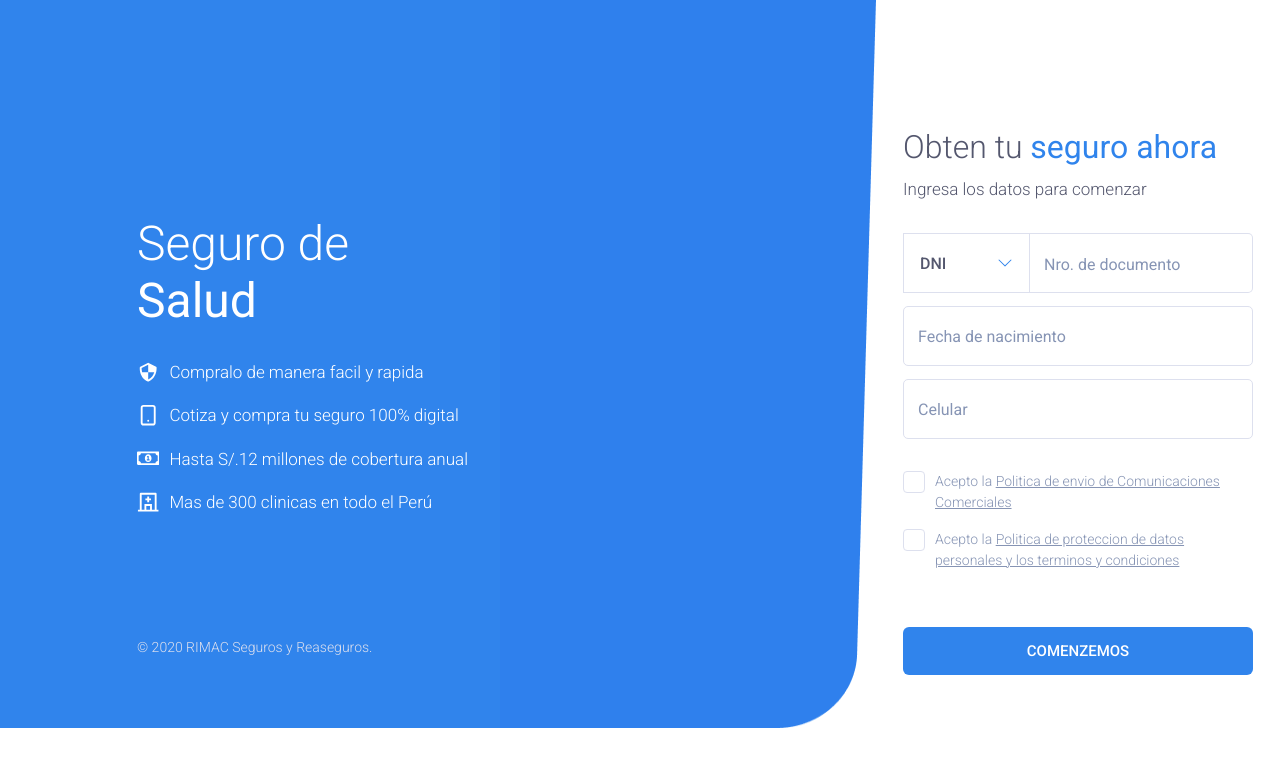
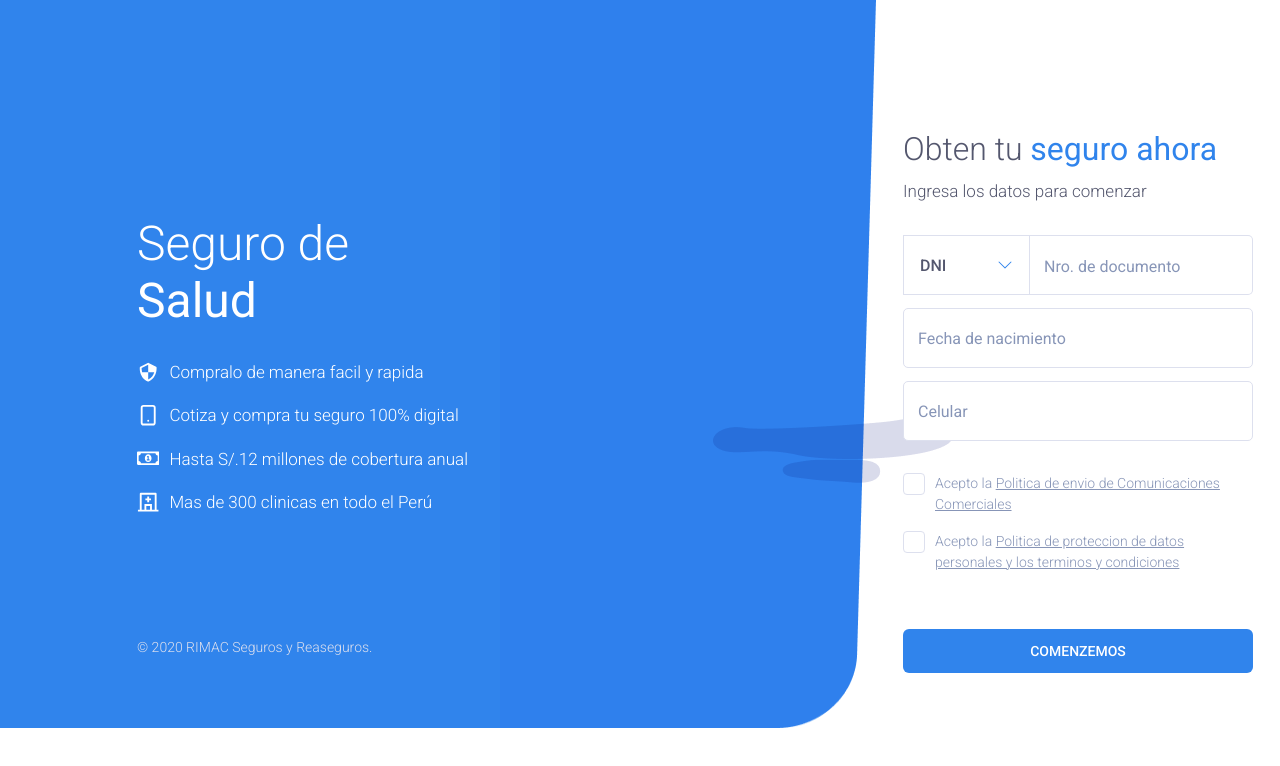
Before and after one commit to BiloCode/reto-tecnico-team-tata, a React (Create React App) app: page / in a window 1280 px wide. Shown: the top 766 px of the page. Built offline with nearby package versions, Linux system fonts and the light colour scheme.

Commit message:
Arreglo de colores en la aplicacion

```diff
--- a/src/components/common/Background/index.tsx
+++ b/src/components/common/Background/index.tsx
@@ -1,6 +1,8 @@
 import { FC } from 'react';
+import "./styles.scss";
+
 import Base from 'assets/images/Base.png';
-import "./styles.scss";
+import Other from 'assets/images/Illustration-base.png';
 
 const Background : FC = ({ children }) => (
   <div className="background">
@@ -9,6 +11,7 @@ const Background : FC = ({ children }) => (
     </div>
     <div className="background__image-container">
       <img className="background__image" src={Base} alt="base-default" />
+      <img className="background__image-float" src={Other} alt="base-float" />
     </div>
   </div>
 );
--- a/src/components/common/Background/styles.scss
+++ b/src/components/common/Background/styles.scss
@@ -11,10 +11,17 @@ $background-height: 728px;
   &__image-container {
     width: 376px;
     height: $background-height;
+    position: relative;
   }
 
   &__image {
     width: inherit;
     height: inherit;
   }
+
+  &__image-float {
+    position: absolute;
+    right: -30%;
+    bottom: 30%;
+  }
 }
--- a/src/components/common/Button/styles.scss
+++ b/src/components/common/Button/styles.scss
@@ -2,21 +2,30 @@
   min-width: 180px;
   outline: none;
   padding: 1em;
-  font-size: 15px;
+  font-size: 14px;
   border-radius: 6px;
   border: none;
   font-weight: 500;
   font-family: var(--roboto-font);
   text-transform: uppercase;
   cursor: pointer;
+  transition: .3s;
 
   &:not(--ghost) {
     background-color: var(--color-primary);
     color: #fff;
   }
 
+  &:hover {
+    background-color: var(--color-primary-dark);
+  }
+
   &.button--ghost {
-    background-color: var(--color-common);
+    background-color: var(--color-common-light);
     color: var(--color-text-light);
+
+    &:hover {
+      background-color: var(--color-common-light);
+    }
   }
 }
--- a/src/components/common/PlanCard/styles.scss
+++ b/src/components/common/PlanCard/styles.scss
@@ -9,6 +9,7 @@
   padding: 1.5em 1em;
   box-sizing: border-box;
   cursor: pointer;
+  transition: .3s;
 
   &__price, &__title, &__time {
     width: 100%;
--- a/src/components/common/RadioInput/styles.scss
+++ b/src/components/common/RadioInput/styles.scss
@@ -24,7 +24,7 @@
 
   &__title {
     font-weight: 400;
-    color: var(--color-text);
+    color: var(--color-common);
     font-family: var(--roboto-font);
     font-size: 16px;
   }
@@ -39,4 +39,8 @@
     border-radius: 50%;
     background-color: var(--color-secondary);
   }
+
+  &__input:checked ~ &__title {
+    color: var(--color-text);
+  }
 }
--- a/src/components/layouts/BenefitsLayout/styles.scss
+++ b/src/components/layouts/BenefitsLayout/styles.scss
@@ -1,17 +1,17 @@
 $global-padding: 2.5em 2em;
 
 .benefits-layout {
-  border: 1px solid var(--color-common);
+  border: 1px solid var(--color-common-light);
   border-radius: 8px;
 
   &__header,
   &__detail {
-    border-bottom: 1px solid var(--color-common);
+    border-bottom: 1px solid var(--color-common-light);
   }
 
   &__header {
     padding: .8em 1em;
-    background-color: var(--color-common);
+    background-color: var(--color-common-light);
     text-align: center;
   }
 
--- a/src/config/plan_detail.ts
+++ b/src/config/plan_detail.ts
@@ -3,7 +3,7 @@ import Illustration from "assets/images/Illustration.png"
 export const plan_detail = [
   {
     price : 1,
-    plan_name : "basic",
+    plan_name : "basico",
     image : Illustration,
     benefits_id : [0,1]
   },
@@ -20,7 +20,7 @@ export const plan_detail = [
     benefits_id : [0,1,2,3,4]
   },
   {
-    price : 10,
+    price : 15,
     plan_name : "full",
     image : Illustration,
     benefits_id : [0,1,2,3,4,5]
--- a/src/index.scss
+++ b/src/index.scss
@@ -2,11 +2,14 @@
 
 :root {
   --color-primary : #3084ec;
+  --color-primary-dark: #2c6cdc;
   --color-secondary : #84cc5c;
 
   --color-text: #54576e;
-  --color-text-light: #8694b4;
+  --color-text-light: #8795b7;
+
   --color-common: #dde0ee;
+  --color-common-light: #f0f1f9;
 
   --roboto-font : 'Roboto' , sans-serif;
 }
```
Also changed, not shown: src/assets/images/Illustration-base.png (added), 1 other file (tests, documents, lock files or other folders).
